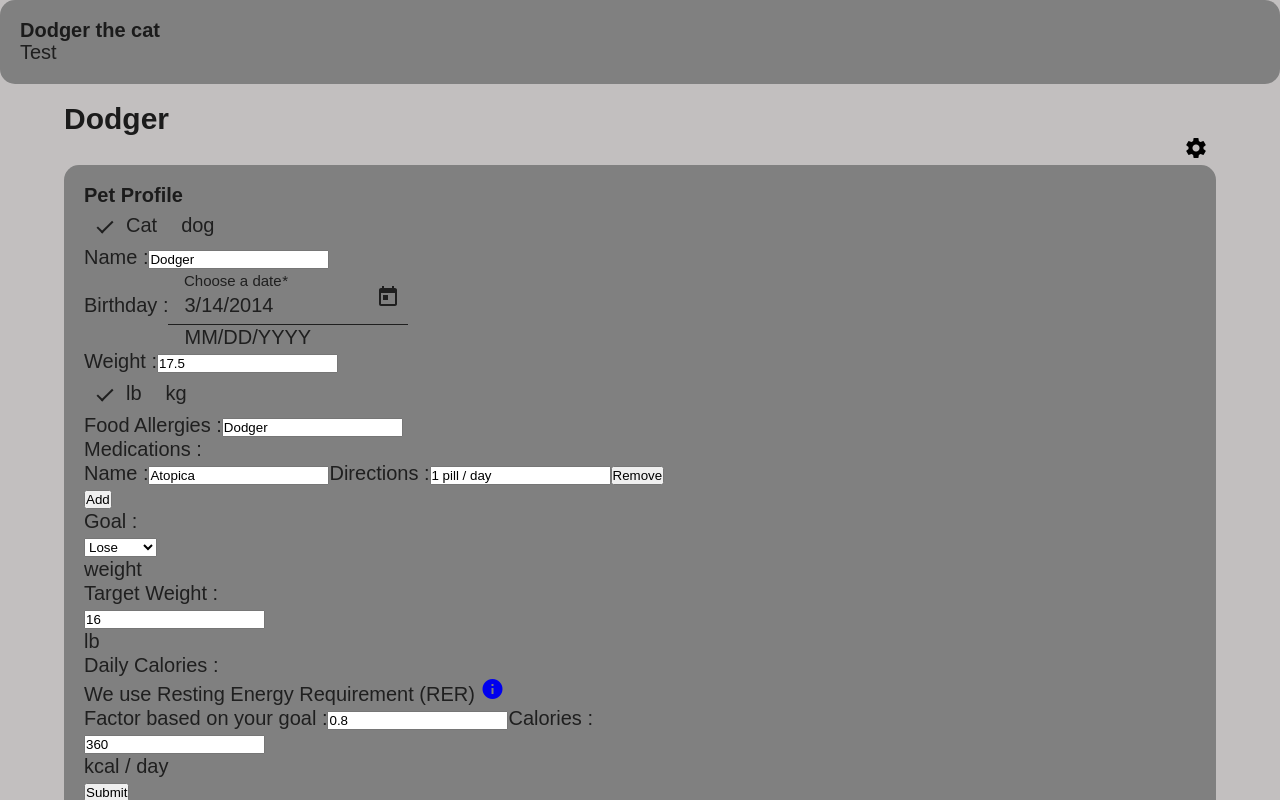
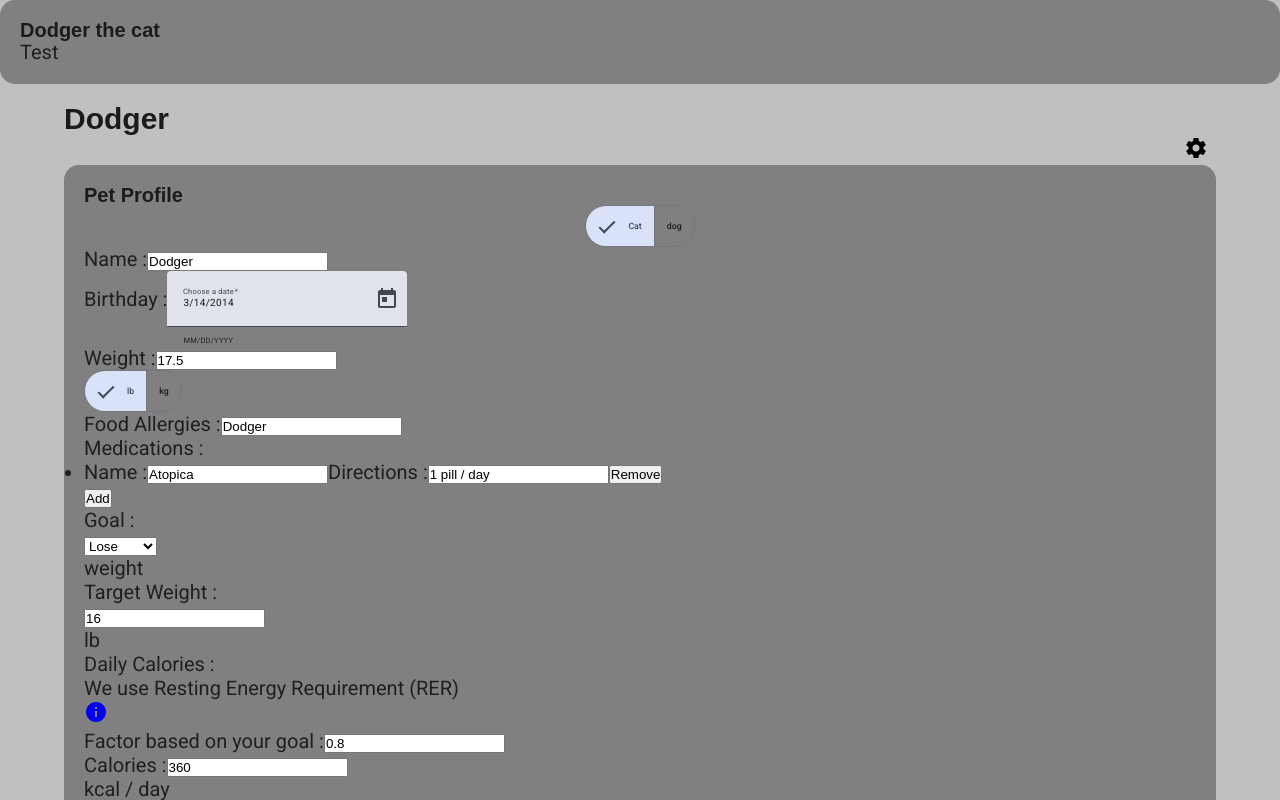
Before and after one commit to CocoTapi/Cat-Calorie-Calc-Frontend, an Angular app: page / in a window 1280 px wide. Both pictures are taken after a click on the button "settings". Shown: the top 800 px of the page. Built offline with nearby package versions, Linux system fonts and the light colour scheme.

Commit message:
update edit page styling

```diff
--- a/angular.json
+++ b/angular.json
@@ -32,6 +32,7 @@
               }
             ],
             "styles": [
+              "@angular/material/prebuilt-themes/azure-blue.css",
               "src/styles.scss"
             ],
             "scripts": []
@@ -91,6 +92,7 @@
               }
             ],
             "styles": [
+              "@angular/material/prebuilt-themes/azure-blue.css",
               "src/styles.scss"
             ],
             "scripts": [],
--- a/src/app/pet-profile/pet-form/pet-form.component.html
+++ b/src/app/pet-profile/pet-form/pet-form.component.html
@@ -1,8 +1,8 @@
-<app-card [title]="title()">
+<app-card [title]="title()" >
     <form [formGroup]="petProfileForm" (ngSubmit)="onSubmit()" class="form">
 
         <!-- Type Selection -->
-        <section>
+        <section class="form__type">
             <mat-button-toggle-group aria-label="type" formControlName="type">
                 <mat-button-toggle value="cat">Cat</mat-button-toggle>
                 <mat-button-toggle value="dog">dog</mat-button-toggle>
@@ -10,14 +10,14 @@
         </section>
 
         <!-- Name Input -->
-        <section>
-            <label for="name">Name :</label>
+        <section class="form__name">
+            <label for="name" class="form__name__title">Name :</label>
             <input type="text" id="name" name="name" formControlName="name" />
         </section>
 
         <!-- Birthday Input -->
-        <section>
-            <label for="birthday">Birthday :</label>
+        <section class="form__birthday">
+            <label for="birthday" class="form__birthday__title">Birthday :</label>
             <mat-form-field>
                 <mat-label>Choose a date</mat-label>
                 <input matInput [matDatepicker]="picker" formControlName="birthday">
@@ -28,8 +28,8 @@
         </section>
 
         <!-- Weight Input -->
-        <section>
-            <label for="weight">Weight :</label>
+        <section class="form__weight">
+            <label for="weight" class="form__weight__title">Weight :</label>
             <input type="text" id="weight" name="weight" formControlName="weight" />
 
             <!-- Unit Selection -->
@@ -42,33 +42,33 @@
         </section>
 
         <!-- Food Allergies Input-->
-        <section>
-            <label for="name">Food Allergies :</label>
+        <section class="form__allergies">
+            <label for="name" class="form__allergies__title">Food Allergies :</label>
             <input type="text" id="name" name="name" formControlName="name" />
         </section>
 
         <!-- Medication Input -->
-        <section>
-            <p>Medications :</p>
-            <div formArrayName="medications">
-                @for (med of medications.controls; track med;  let idx = $index){
-                    <div [formGroupName]="idx">
-                        <label for="meds_name">Name :</label>
+        <section class="form__medications">
+            <p class="form__medications__title">Medications :</p>
+            <ul formArrayName="medications">
+                @for (med of medications.controls; track med; let idx = $index){
+                    <li [formGroupName]="idx" class="form__medications__item">
+                        <label for="med_name">Name :</label>
                         <input type="text" id="med_name" name="med_name" formControlName="med_name" />
 
                         <label for="directions">Directions :</label>
                         <input type="text" id="directions" name="directions" formControlName="directions" />
                         <button type="button" (click)="removeMedication(idx)">Remove</button>
-                    </div>
+                    </li>
                     }
-                <button type="button" (click)="addMedication()">Add</button>
-            </div>
+            </ul>
+                <button type="button" (click)="addMedication()" class="btn form__medications__btn">Add</button>
         </section>
 
         <!-- Goal Selection -->
-        <section>
-            <label for="goal">Goal :</label>
-            <div>
+        <section class="form__goal">
+            <label for="goal" class="form__goal__title">Goal :</label>
+            <div class="form__section__goal__target">
                 <select name="goal" id="goal" formControlName="goal">
                     <option value="Maintain">Maintain</option>
                     <option value="Lose">Lose</option>
@@ -78,30 +78,35 @@
             </div>
 
                 <!-- Target Weight Input -->
+            <div class="form__section__goal__weight">
+                <label for="target_weight" class="form__section__title">Target Weight :</label>
                 <div>
-                <label for="target_weight">Target Weight :</label>
-                <div>
-                    <input type="text" id="target_weight" name="target_weight" formControlName="target_weight"/>
+                    <input type="text" id="target_weight" name="target_weight" formControlName="target_weight" />
                     <p>{{ unit }}</p>
                 </div>
             </div>
         </section>
 
         <!-- Dairy Calories Setting -->
-        <section>
-            <p>Daily Calories :</p>
+        <section class="form__calories">
+            <p class="form__calories__title">Daily Calories :</p>
+            <div class="form__calories__info">
                 <p>
                     We use Resting Energy Requirement (RER)
-                <a href="https://vmc.vet.osu.edu/services/companion-animal-nutrition-support-service"><mat-icon>info</mat-icon></a>
                 </p>
+                <a
+                    href="https://vmc.vet.osu.edu/services/companion-animal-nutrition-support-service"><mat-icon>info</mat-icon></a>
+            </div>
 
             <!-- Factor Input -->
+            <div class="form__calories__factor">
             <label for="factor">Factor based on your goal :</label>
             <input type="text" name="factor" id="factor" formControlName="factor" />
+            </div>
 
             <!-- Calories Input -->
-            <label for="daily_calories">Calories :</label>
-            <div>
+            <div class="form__calories__daily">
+                <label for="daily__calories__daily__title">Calories :</label>
                     <input type="text" name="daily_calories" id="daily_calories" formControlName="daily_calories" />
                     <p>kcal / day</p>
             </div>
--- a/src/app/pet-profile/pet-form/pet-form.component.scss
+++ b/src/app/pet-profile/pet-form/pet-form.component.scss
@@ -1,8 +1,44 @@
 @use '@angular/material' as mat;
 
 .form {
-    @include mat.button-toggle-overrides((
-        legacy-focus-state-layer-opacity: 0.3, // Change focus opacity
-        legacy-text-color: red, // Change text color
-      ));
+  display: grid;
+
+      &__type {
+        margin: 0 auto;
+      }
+
+      &__name{
+
+      }
+
+      &__birthday {
+
+      }
+
+      &___weight {
+        display: flex;
+      }
+
+      &__allergies {
+
+      }
+
+      &__medications {
+
+      }
+
+      &__goal {
+        &__target {
+
+        }
+
+        &__weight {
+
+        }
+      }
+
+      &__calories {
+
+      }
+
 }
--- a/src/styles.scss
+++ b/src/styles.scss
@@ -115,3 +115,6 @@ body {
 
 
 }
+
+html, body { height: 100%; }
+body { margin: 0; font-family: Roboto, "Helvetica Neue", sans-serif; }
```
Also changed, not shown: package.json (line endings or trailing spaces). Lines whose indentation alone changed are shown as unchanged.
